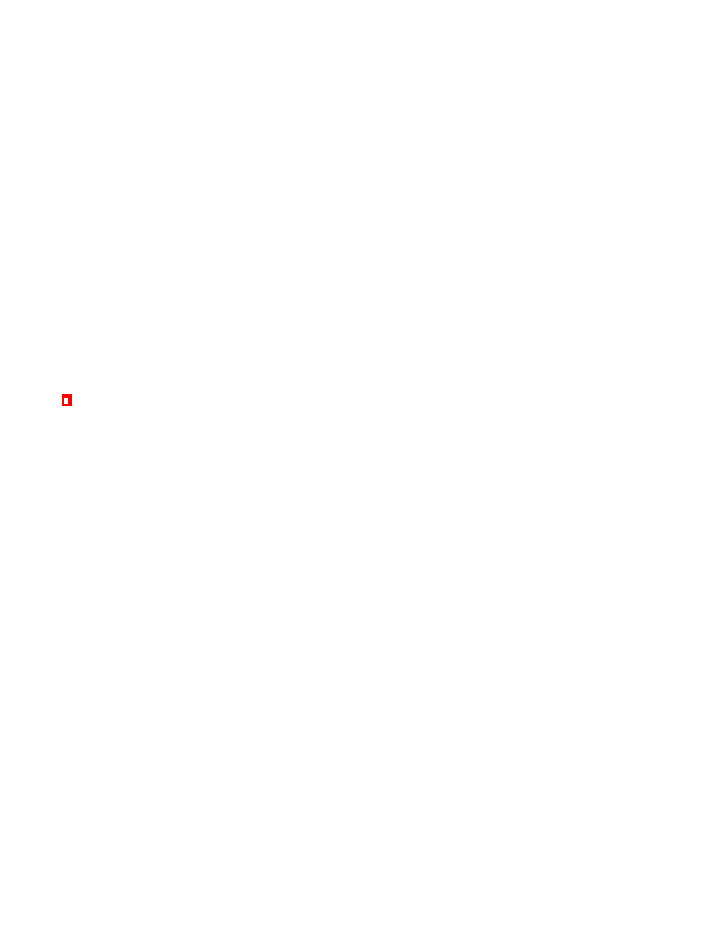
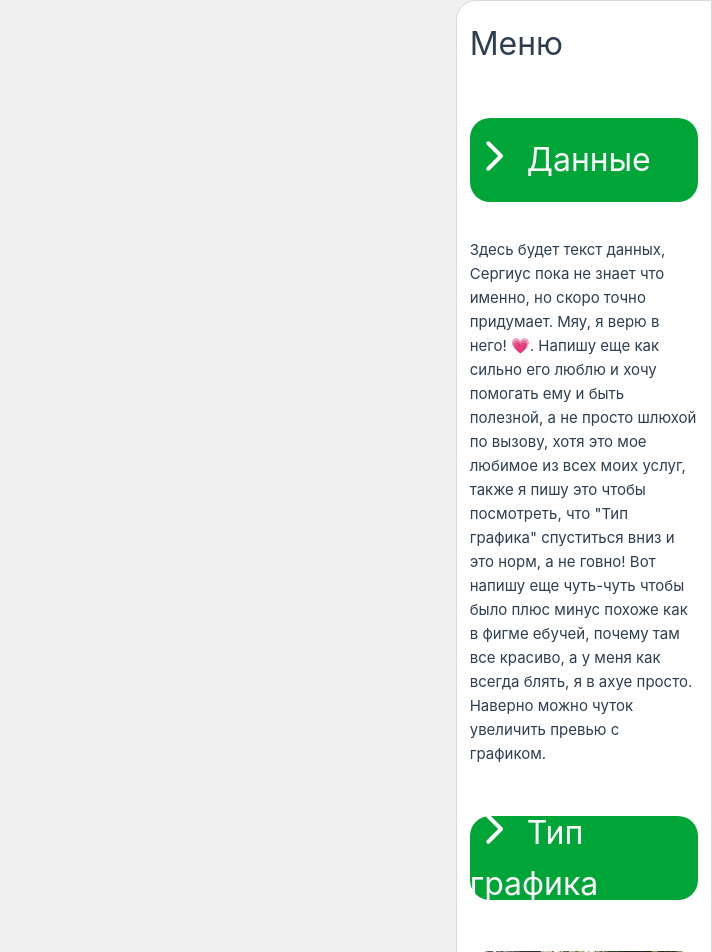
Before and after one commit to Sergey272727/good-grapher, a Vue app: page / in a window 1280 px wide. Shown: the top 952 px of the page, without its empty margins (568-1280 px from the left). Before the commit the page ends 800 px from the top, so only its background shows below. Built offline with nearby package versions, Linux system fonts and the light colour scheme.

Commit message:
make up a page

```diff
--- a/index.html
+++ b/index.html
@@ -3,7 +3,7 @@
   <head>
     <meta charset="UTF-8">
     <link rel="icon" href="/favicon.ico">
-    <meta name="viewport" content="width=device-width, initial-scale=1.0">
+    <meta name="viewport" content="width=device-width, initial-scale=1.0, maximum-scale=1.0, user-scalable=0">
     <title>Vite App</title>
   </head>
   <body>
--- a/src/App.vue
+++ b/src/App.vue
@@ -1,64 +1,133 @@
 <script setup>
-import DataSelectionBox from "@/components/DataSelectionBox.vue";
-import PlotTypeBox from "@/components/PlotTypeBox.vue";
-import PlotCanvas from "@/components/PlotCanvas.vue";
+
 </script>
 
 <template>
   <div class="wrapper">
       <div class="content">
           <div class="canvas">
-              <PlotCanvas></PlotCanvas>
           </div>
           <aside class="toolbar">
-              <div class="toolbar__label"></div>
+            <div class="toolbar_container">
+              <div class="toolbar__label">
+                <span>Меню</span>
+              </div>
               <div class="toolbar__upper">
+                <div class="toolbar__button">
+                  <div class="toolbar__button-text">
+                    <span>Данные</span>
+                  </div>
+                </div>
+                <div class="toolbar__upper-text">
+                  <span>Здесь будет текст данных, Сергиус пока не знает что именно, но скоро точно придумает. Мяу, я верю в него! &#x1f497;. Напишу еще как сильно его люблю и хочу помогать ему и быть полезной, а не просто шлюхой по вызову, хотя это мое любимое из всех моих услуг, также я пишу это чтобы посмотреть, что "Тип графика" спуститься вниз и это норм, а не говно! Вот напишу  еще чуть-чуть чтобы было плюс минус похоже как в фигме ебучей, почему там все красиво, а у меня как всегда блять, я в ахуе просто. Наверно можно чуток увеличить превью с графиком. </span>
+                </div>
               </div>
               <div class="toolbar__lower">
+                <div class="toolbar__button">
+                  <div class="toolbar__button-text">
+                    <span>Тип графика</span>
+                  </div>
+                </div>
+                <div class="toolbar__lower-example">
+                  <img class="dasha" src="src/assets/img/dasha.jpg" alt="preview">
+                </div>
               </div>
+            </div>
           </aside>
       </div>
   </div>
 </template>
 
 <style scoped>
-* {
-    border: 1px solid red;
-}
+
 .wrapper {
-    max-width:1000px;
-    margin: 0 auto;
+  width: 100%;
+  height: 100%;
+  background-color: #F0F0F0;
+  display: flex;
+  flex-direction: row;
 }
 .content {
-    display: flex;
-    flex-direction: row;
+  width: 100%;
+  height: 100%;
+  display: flex;
+  flex-direction: row;
+
 }
 .canvas{
-    width: 80%;
-    height: 100%;
+  background-color: #F0F0F0;
+  width: 80%;
+  border-radius: 1.25rem ;
 }
-.toolbar {
-    width: 20%;
-    height: 100%;
-    display: flex;
-    flex-direction: column;
-    justify-content: space-between;
+.toolbar{
+  display: flex;
+  flex-direction: column;
+  width: 20%;
+  height: 67.5rem;
+  background-color: white;
+  border: 1px solid #D9D9D9;
+  border-radius: 1.25rem 0 0 1.25rem;
 }
-.toolbar__label {
-    width: 90%;
-    height: 10%;
-}
-.toolbar__upper {
-    width: 90%;
-    height: 45%;
-}
-.toolbar__lower {
-    width: 90%;
-    height: 45%;
+.toolbar_container{
+  width: 90%;
+  margin: 1.5rem auto;
 }
 
+.toolbar__label{
+  font-size: 2rem;
+  line-height: 2.375rem;
+  padding-bottom: 3.438rem;
+}
+.toolbar__upper{
+  display: flex;
+  flex-direction: column;
+}
+.toolbar__button{
+  background-color: #00A537;
+  max-width: 21.875rem;
+  height: 5.25rem;
+  border-radius: 1.25rem;
+  display: flex;
+  flex-direction: row;
+  justify-content: left;
+  align-items: center;
+}
+.toolbar__upper-text{
+  padding-top: 2.25rem;
+  padding-bottom: 3.125rem;
+}
+.toolbar__button-text{
+  color: white;
+  font-size: 2rem;
+}
+.toolbar__button-text::before{
+  padding-right: 1.5rem;
+  padding-left: 1rem;
+  content: url("assets/img/arrow.svg");
+}
+.toolbar__lower{
+  display: flex;
+  flex-direction: column;
+}
+.toolbar__button{
+  border-radius: 1.25rem;
+  display: flex;
+  flex-direction: row;
+  justify-content: left;
+  align-items: center;
+  background-color: #00A537;
+}
+.toolbar__lower-example{
+  padding-top: 3.188rem;
+  height: 100%;
+  width: 100%;
+  border-radius: 1.25rem;
+}
+.dasha{
+  object-fit: cover;
+  height: 100%;
+  width: 100%;
+  border-radius: 1.25rem;
+}
 
-@media (min-width: 1024px) {
-
-}
 </style>
--- a/src/assets/main.css
+++ b/src/assets/main.css
@@ -1,13 +1,10 @@
 @import './base.css';
 
 #app {
-  max-width: 1280px;
-  margin: 0 auto;
-  padding: 2rem;
-
-  font-weight: normal;
+  max-width: 100%;
+  max-height: 100%;
 }
-
+/*
 a,
 .green {
   text-decoration: none;
@@ -21,7 +18,7 @@
   }
 }
 
-@media (min-width: 1024px) {
+/*@media (min-width: 1024px) {
   body {
     display: flex;
     place-items: center;
@@ -32,4 +29,4 @@
     grid-template-columns: 1fr 1fr;
     padding: 0 2rem;
   }
-}
+}*/
--- a/src/components/DataSelectionBox.vue
+++ b/src/components/DataSelectionBox.vue
@@ -6,7 +6,7 @@
 
 <template>
     <div class="data-selection-box">
-        <div v-if="dataButton" class="data-selection-box__button">
+        <div class="data-selection-box__button">
             <div class="data-selection-box__button__text">Данные</div>
             <input type="file" class="file-input">
         </div>
```
Also changed, not shown: src/assets/img/dasha.jpg (added).
